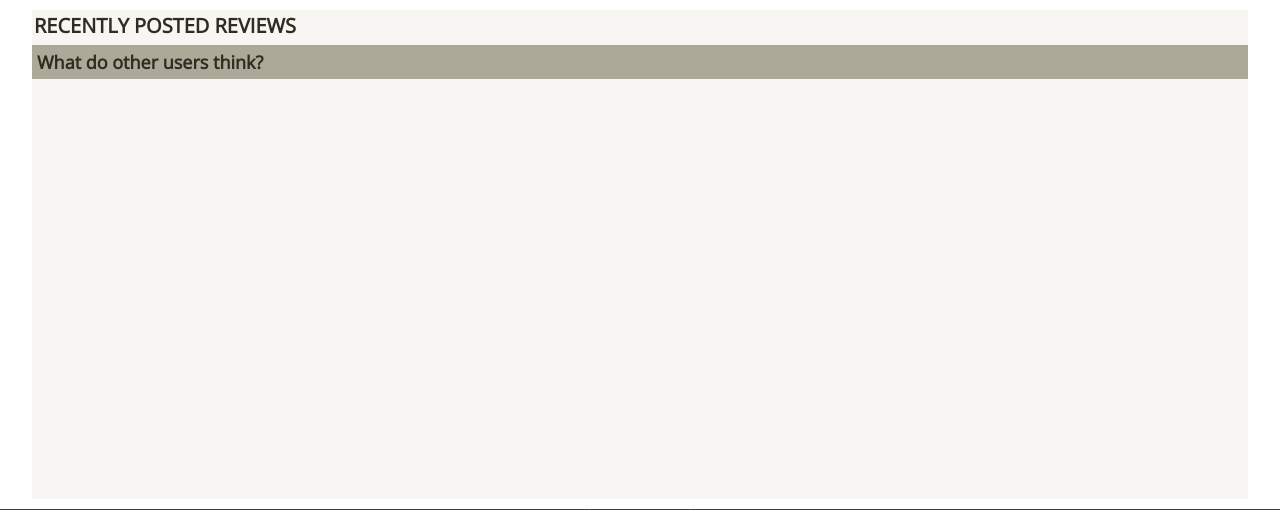
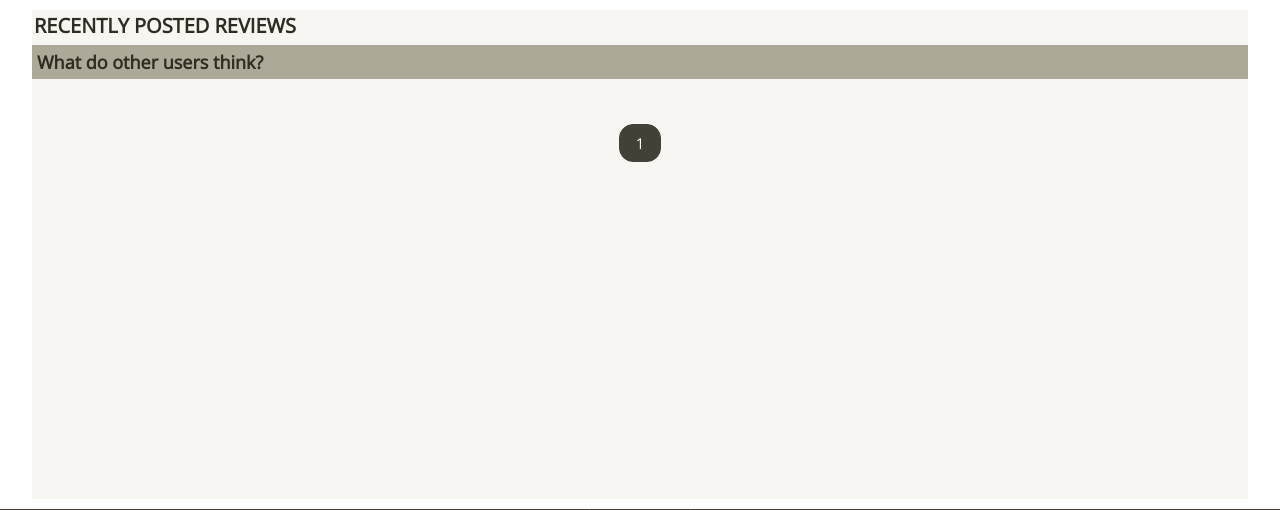
Before and after one commit to AndreaOstruszka/ZWA-project-web-app, a PHP site: page /reviews.php in a window 1280 px wide. Shown: the part 165-675 px from the top of the page. Run offline with PHP 8.4, Linux system fonts and the light colour scheme; tables that the repository leaves empty hold one stand-in row (values such as "Sample post"); some libraries are stand-ins or nearby versions.

Commit message:
Updated css

```diff
--- a/frontend_new/css/style.css
+++ b/frontend_new/css/style.css
@@ -330,11 +330,6 @@
     color: var(--color-primary-lightest);
 }
 
-.book-container {
-    display: flex;
-    flex-wrap: wrap;
-}
-
 .book-cover-div {
     flex: 0 0 30%;
 }
@@ -659,34 +654,54 @@
     color: var(--color-primary-dark);
 }
 
-/*.add-comment-button {*/
-/*    background-color: var(--color-primary-darkest);*/
-/*    border: none;*/
-/*    color: white;*/
-/*    padding: 1em;*/
-/*    margin-left: 10px;*/
-/*    text-align: center;*/
-/*    display: inline-block;*/
-/*    font-size: 1em;*/
-/*    border-radius: 12px;*/
-/*}*/
+.pagination {
+    display: flex;
+    justify-content: center;
+    margin-top: 20px;
+    margin-bottom: 20px;
+    color; blue;
+}
 
-/*.add-comment-button:hover {*/
-/*    background-color: var(--color-secondary-medium);*/
-/*    cursor: pointer;*/
-/*}*/
+.pagination a {
+    margin: 0 5px;
+    padding: 8px 16px;
+    text-decoration: none;
+    color: var(--color-primary-dark);
+    border: 1px solid var(--color-primary-lightest);
+}
+
+.pagination a.active {
+    background-color: var(--color-primary-dark);
+    color: white;
+    border: 1px solid var(--color-primary-dark);
+    border-radius: 14px;
+}
+
+.pagination a:hover:not(.active) {
+    background-color: var(--color-secondary-medium);
+    border-radius: 14px;
+}
 
 
-/*.book-table th.title-table, .book-table td.title-table {*/
-/*    width: 50%;*/
-/*}*/
+.book-table.fixed-width {
+    table-layout: fixed;
+    width: 100%;
+}
 
-/*.book-table th.author-table, .book-table td.author-table {*/
-/*    width: 33.33%;*/
-/*}*/
+.book-table th.title_table,
+.book-table td.title_table {
+    width: 50%;
+}
 
-/*.book-table th.rating-table, .book-table td.rating-table {*/
-/*    width*/
+.book-table th.author_table,
+.book-table td.author_table {
+    width: 40%;
+}
+
+.book-table th.rating_table,
+.book-table td.rating_table {
+    width: 10%;
+}
 
 /* --------------------------- charts -------------------------- */
 /* --------------------------- login, register, add_book -------------------------- */
@@ -937,7 +952,6 @@
         width: 75%;
         max-width: 1280px;
         margin: 0 auto;
-        padding: 10px 0;
     }
 
     #main {
```
